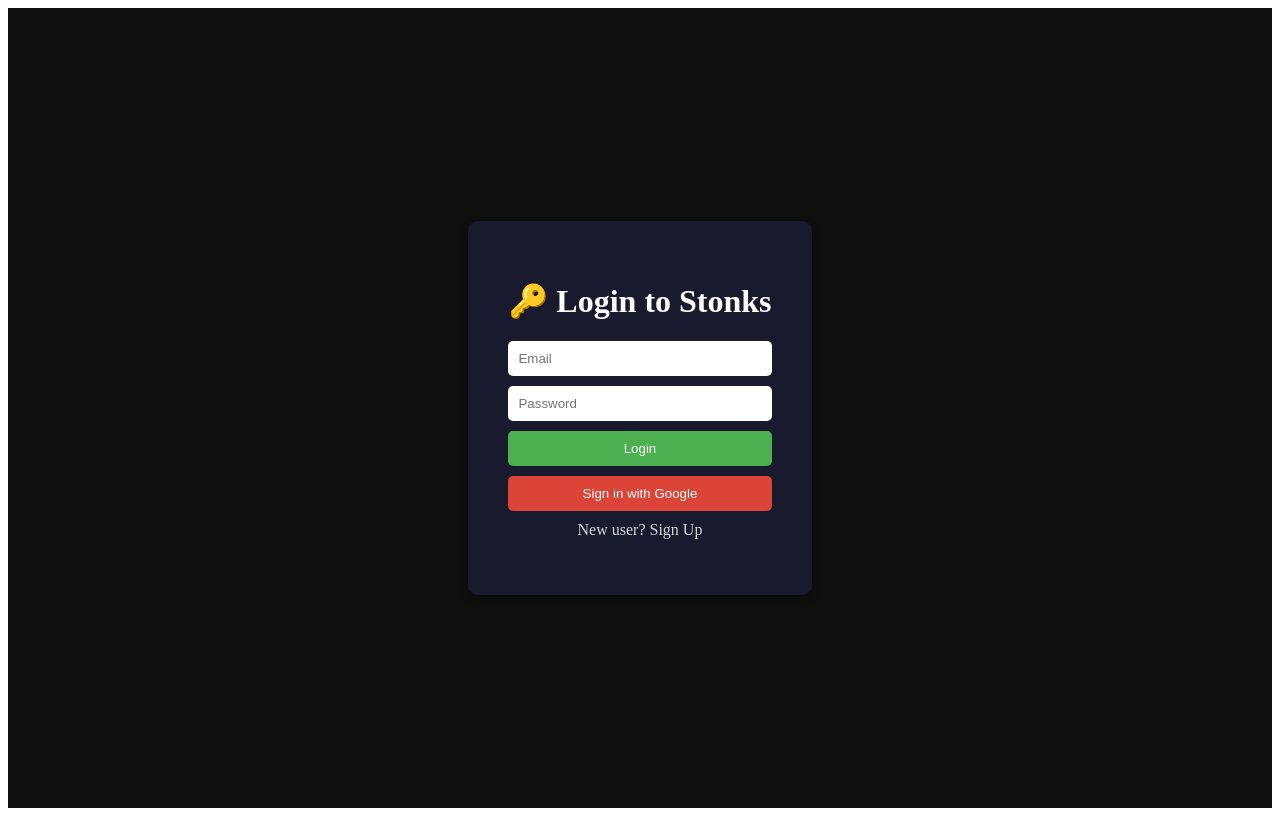
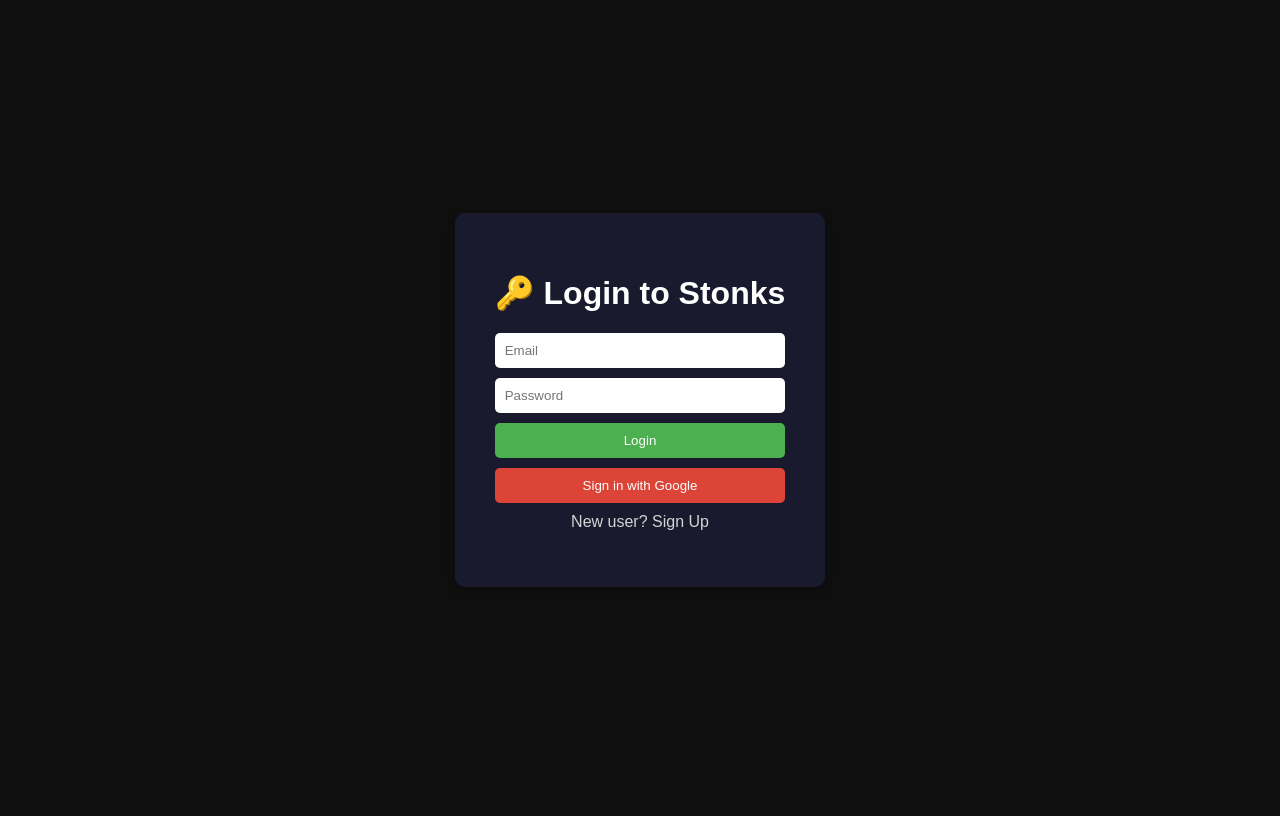
Before and after one commit to eshapednekar/Stonks, a Next.js app: page / in a window 1280 px wide. Built offline with nearby package versions, Linux system fonts and the light colour scheme.

Commit message:
global style

```diff
--- a/pages/_app.js
+++ b/pages/_app.js
@@ -1,4 +1,27 @@
+import { createGlobalStyle, ThemeProvider } from "styled-components";
 
-export default function App({ Component, pageProps }) {
-  return <Component {...pageProps} />;
+const GlobalStyle = createGlobalStyle`
+  body {
+    margin: 0;
+    font-family: 'Arial', sans-serif;
+    background-color: #0f0f0f;
+    color: white;
+  }
+`;
+
+const theme = {
+  colors: {
+    primary: "#0070f3",
+  },
+};
+
+function MyApp({ Component, pageProps }) {
+  return (
+    <ThemeProvider theme={theme}>
+      <GlobalStyle />
+      <Component {...pageProps} />
+    </ThemeProvider>
+  );
 }
+
+export default MyApp;
```
